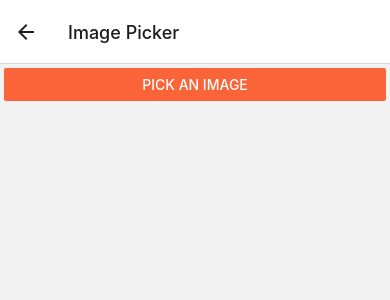
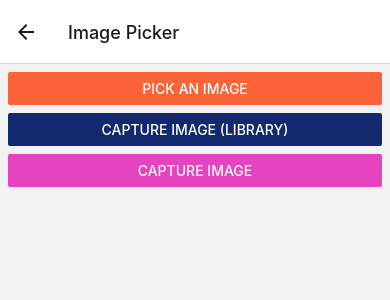
Before and after one commit to prashant4756/AwesomeProject, a React Native app: screen /imagePicker in a window 390 px wide. Shown: the top 300 px of the page. Built offline with nearby package versions, Linux system fonts and the light colour scheme.

Commit message:
take picture android and permision

```diff
--- a/package.json
+++ b/package.json
@@ -15,6 +15,7 @@
     "react": "18.1.0",
     "react-devtools": "^4.26.1",
     "react-native": "0.70.3",
+    "react-native-image-picker": "^4.10.1",
     "react-native-safe-area-context": "^4.4.1",
     "react-native-screens": "^3.18.2",
     "react-native-webview": "^11.23.1"
--- /dev/null
+++ b/src/permissions/RequestAndroidPermissions.js
@@ -0,0 +1,55 @@
+import React from 'react';
+import {PermissionsAndroid} from 'react-native';
+
+const requestPermission = () => {
+  // try {
+  //   const granted = await PermissionsAndroid.request(
+  //     PermissionsAndroid.PERMISSIONS.WRITE_EXTERNAL_STORAGE,
+  //     {
+  //       title: 'Cool Photo App Storage Permission',
+  //       message:
+  //         'Cool Photo App needs access to your Storage ' +
+  //         'so you can take awesome pictures.',
+  //       buttonNeutral: 'Ask Me Later',
+  //       buttonNegative: 'Cancel',
+  //       buttonPositive: 'OK',
+  //     },
+  //   );
+  //   if (granted === PermissionsAndroid.RESULTS.GRANTED) {
+  //     console.log('You can use the storage');
+  //     // return true;
+  //     Promise.resolve(true);
+  //   } else {
+  //     console.log('storage permission denied');
+  //   }
+  // } catch (error) {
+  //   console.error(error);
+  // }
+  // console.log('storage permission denied');
+  // Promise.resolve(false);
+
+  return PermissionsAndroid.requestMultiple([
+    PermissionsAndroid.PERMISSIONS.CAMERA,
+    PermissionsAndroid.PERMISSIONS.READ_EXTERNAL_STORAGE,
+    PermissionsAndroid.PERMISSIONS.WRITE_EXTERNAL_STORAGE,
+  ]).then(result => {
+    if (
+      result['android.permission.CAMERA'] &&
+      result['android.permission.READ_EXTERNAL_STORAGE'] &&
+      result['android.permission.WRITE_EXTERNAL_STORAGE'] === 'granted'
+    ) {
+      console.log('permissions is success');
+      return true; //Promise.resolve(true);
+    } else if (
+      result['android.permission.CAMERA'] ||
+      result['android.permission.READ_EXTERNAL_STORAGE'] ||
+      result['android.permission.WRITE_EXTERNAL_STORAGE'] === 'never_ask_again'
+    ) {
+      console.log('permissions is unsuccess');
+      return false; //Promise.reject('error');
+    }
+    return false; //Promise.reject('error');
+  });
+};
+
+export default requestPermission;
--- a/src/screen/HomeScreen.js
+++ b/src/screen/HomeScreen.js
@@ -28,7 +28,7 @@ const HomeScreen = ({navigation}) => {
       </View>
       <View style={{padding: 4}}>
         <Button
-          title="go to imagepicker"
+          title="go to image options"
           onPress={() => {
             navigation.navigate('imagePicker');
           }}
--- a/src/screen/ImagePickerScreen.js
+++ b/src/screen/ImagePickerScreen.js
@@ -1,9 +1,15 @@
-import React, {useState} from 'react';
+import React, {useState, useEffect} from 'react';
 import {Button, Image, View} from 'react-native';
 import randomColor from '../utils/ColorUtils';
 import ImagePickerModule from '../androidmodule/ImagePickerModuleInteface';
+import {launchCamera} from 'react-native-image-picker';
+import requestPermission from '../permissions/RequestAndroidPermissions';
+import requestCameraPermission from '../permissions/RequestAndroidCameraPermissions';
 
 const ImagePickerScreen = ({navigation}) => {
+  const [hasPermission, setHasPermission] = useState(false);
+  const [hasFilePermission, setHasFilePermission] = useState(false);
+  const [hasCameraPermission, setHasCameraPermission] = useState(false);
   const [imageUri, setImageUri] = useState(null);
   const onPress = async () => {
     console.log('pick image js');
@@ -15,7 +21,81 @@ const ImagePickerScreen = ({navigation}) => {
       console.error(error);
     }
   };
+
+  const onPressCaptureImage = () => {
+    try {
+      // const isGranted = await requestPermission();
+      // console.log(isGranted);
+      // if (isGranted) {
+      //   console.log('opening camera');
+      //   const image = ImagePickerModule.launchCamera();
+      //   console.log(image);
+      //   setImageUri(image);
+      // }
+      // console.log('operation completed');
+
+      requestPermission().then(async isGranted => {
+        console.log(isGranted);
+        if (isGranted) {
+          console.log('opening camera');
+          const image = await ImagePickerModule.launchCamera();
+          console.log('url is', image);
+          setImageUri(image);
+        }
+        console.log('operation completed');
+      });
+    } catch (error) {
+      console.error(error);
+      // setHasFilePermission(false);
+    }
+  };
+
+  // useEffect(() => {
+  //   if (hasCameraPermission) {
+  //     const image = ImagePickerModule.launchCamera();
+  //     console.log(image);
+  //     setImageUri(image);
+  //   }
+  // }, [hasCameraPermission]);
+
+  // useEffect(() => {
+  //   if (hasFilePermission) {
+  //     requestCameraPermission().then(isGranted => {
+  //       console.log('now camera permission');
+  //       setHasCameraPermission(isGranted);
+  //       console.log(isGranted);
+  //     });
+  //   }
+  // }, [hasFilePermission]);
+
+  useEffect(() => {
+    console.log('permission is');
+    console.log(hasPermission);
+    if (hasPermission) {
+      const image = ImagePickerModule.launchCamera();
+      console.log(image);
+      setImageUri(image);
+    }
+  }, [hasPermission]);
+
+  const onPressCaptureImageLib = async () => {
+    let options = {
+      storageOptions: {
+        skipBackup: true,
+        path: 'images',
+      },
+    };
+    try {
+      const result = await launchCamera(options);
+      console.log(result);
+      const uri = result.assets[0].uri;
+      setImageUri(uri);
+    } catch (error) {
+      console.error(error);
+    }
+  };
   return (
+    <View style={{padding: 4}}>
       <View style={{padding: 4}}>
         <Button
           title="Pick an Image"
@@ -24,6 +104,25 @@ const ImagePickerScreen = ({navigation}) => {
           }}
           color={randomColor()}
         />
+      </View>
+      <View style={{padding: 4}}>
+        <Button
+          title="Capture Image (Library)"
+          onPress={() => {
+            onPressCaptureImageLib();
+          }}
+          color={randomColor()}
+        />
+      </View>
+      <View style={{padding: 4}}>
+        <Button
+          title="Capture Image"
+          onPress={() => {
+            onPressCaptureImage();
+          }}
+          color={randomColor()}
+        />
+      </View>
       <Image
         // source={require('../../img/sample_image.png')}
         source={{uri: imageUri}}
```
Also changed, not shown: 4 other files (tests, documents, lock files or other folders). Lines whose indentation alone changed are shown as unchanged.
